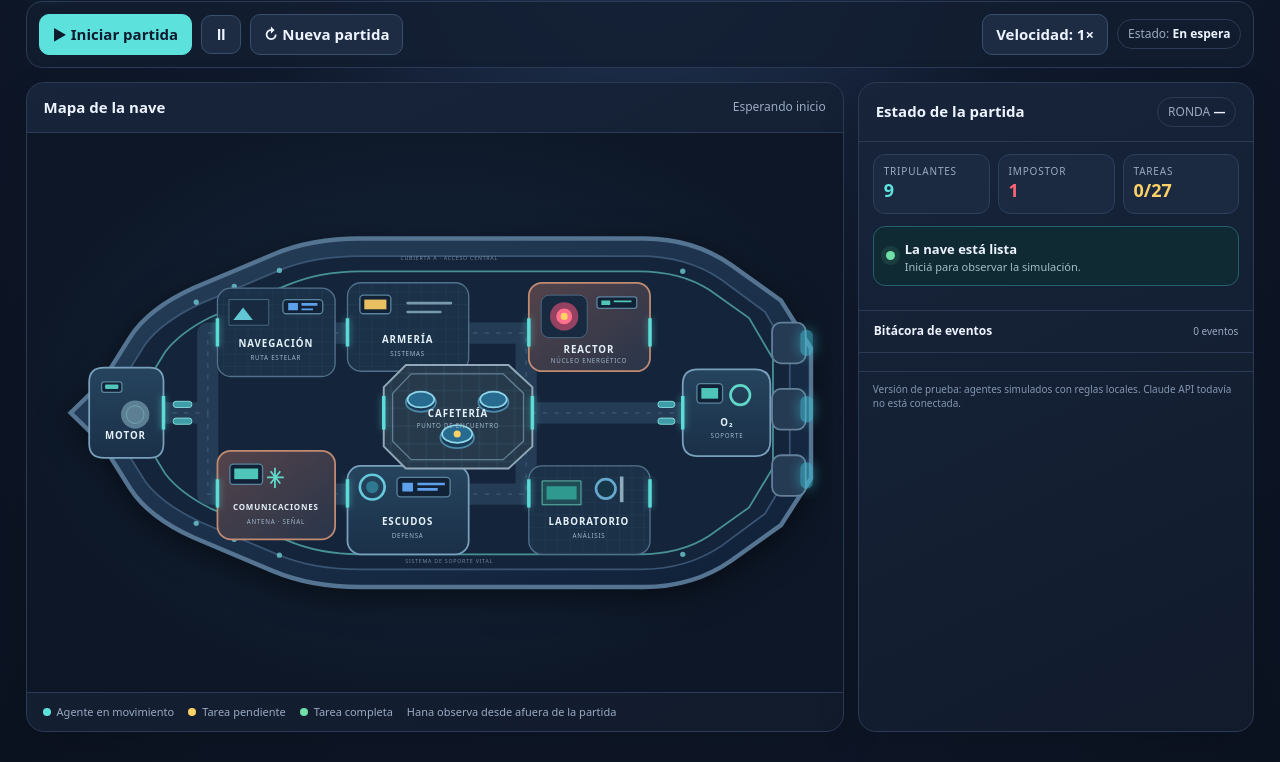
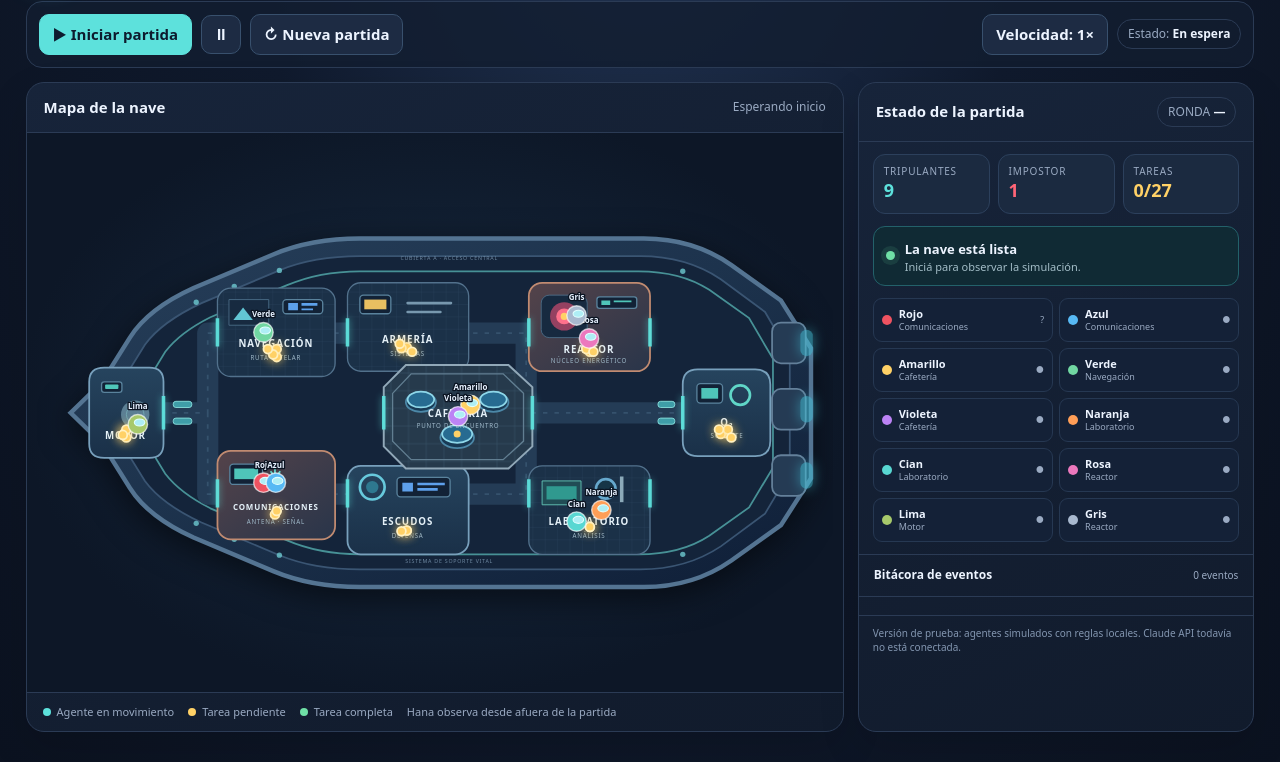
Before and after one commit to damianastorino-hue/Amoungus-Janna, a plain HTML site: page index.html in a window 1280 px wide. Shown: the part 93-855 px from the top of the page. Drawn offline with Linux system fonts and the light colour scheme.

Commit message:
Fix JavaScript room key for O2

```diff
--- a/index.html
+++ b/index.html
@@ -99,8 +99,8 @@
 (()=>{
   const colors=['#ef5361','#57b9f4','#ffd166','#71d7a2','#bc83f5','#ff9e57','#58d7d2','#ec78bd','#a7c96b','#a8b8ce'];
   const names=['Rojo','Azul','Amarillo','Verde','Violeta','Naranja','Cian','Rosa','Lima','Gris'];
-  const rooms={Motor:{x:100,y:305},Navegación:{x:270,y:214},Comunicaciones:{x:270,y:397},Armería:{x:419,y:208},Escudos:{x:419,y:415},Cafetería:{x:476,y:309},Reactor:{x:624,y:208},Laboratorio:{x:624,y:415},O₂:{x:780,y:305}};
-  const graph={Motor:['Cafetería'],Navegación:['Armería','Cafetería'],Comunicaciones:['Escudos','Cafetería'],Armería:['Navegación','Reactor','Cafetería'],Escudos:['Comunicaciones','Laboratorio','Cafetería'],Cafetería:['Motor','Navegación','Comunicaciones','Armería','Escudos','Reactor','Laboratorio','O₂'],Reactor:['Armería','O₂','Cafetería'],Laboratorio:['Escudos','O₂','Cafetería'],O₂:['Reactor','Laboratorio','Motor','Cafetería']};
+  const rooms={Motor:{x:100,y:305},Navegación:{x:270,y:214},Comunicaciones:{x:270,y:397},Armería:{x:419,y:208},Escudos:{x:419,y:415},Cafetería:{x:476,y:309},Reactor:{x:624,y:208},Laboratorio:{x:624,y:415},"O₂":{x:780,y:305}};
+  const graph={Motor:['Cafetería'],Navegación:['Armería','Cafetería'],Comunicaciones:['Escudos','Cafetería'],Armería:['Navegación','Reactor','Cafetería'],Escudos:['Comunicaciones','Laboratorio','Cafetería'],Cafetería:['Motor','Navegación','Comunicaciones','Armería','Escudos','Reactor','Laboratorio','O₂'],Reactor:['Armería','O₂','Cafetería'],Laboratorio:['Escudos','O₂','Cafetería'],"O₂":['Reactor','Laboratorio','Motor','Cafetería']};
   const taskRooms=['Motor','Navegación','Comunicaciones','Armería','Escudos','Reactor','Laboratorio','O₂'];
   const $=id=>document.getElementById(id); let bots=[],tasks=[],events=[],corpses=[],timer=null,round=0,tick=0,speed=1,running=false,paused=false,meeting=false,ended=false,completed=0,killCooldown=0;
   const pick=a=>a[Math.floor(Math.random()*a.length)];
```
